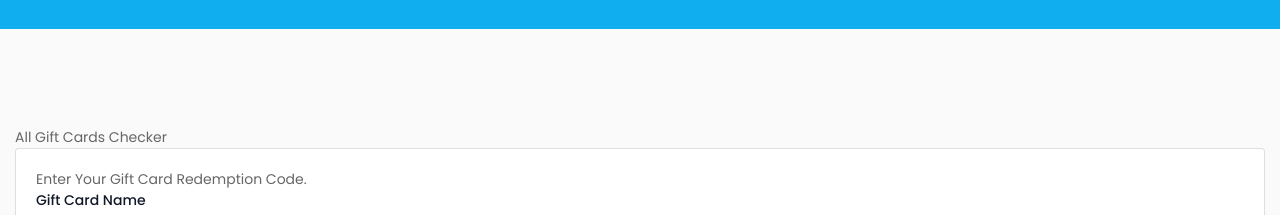
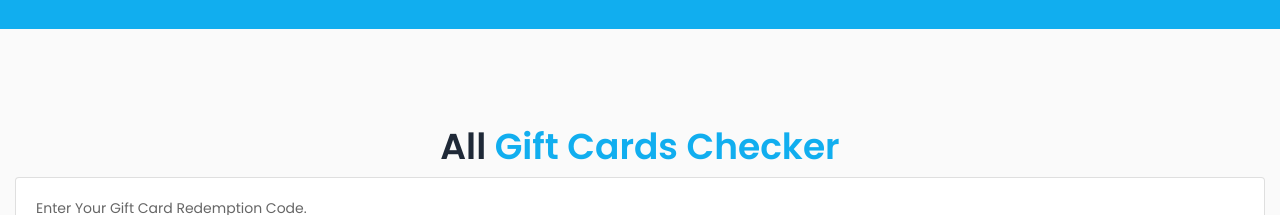
Before and after one commit to emmazyconcepts/Upwork-gig, a plain HTML site: page index.html in a window 1280 px wide. Shown: the part 840-1055 px from the top of the page. Drawn offline with nearby package versions, Linux system fonts and the light colour scheme; some packages are replaced by stand-ins of ours.

Commit message:
added some functions

```diff
--- a/index.html
+++ b/index.html
@@ -176,7 +176,8 @@
          <div id="verify"  class="about">
             <div class="container-fluid">
                <div class="section mt-2">
-                  <div class="section-title">All Gift Cards Checker</div>
+                  <h2 class="text-3xl text-center font-semibold text-gray-800 md:text-4xl">All  <span class="text-[#11aeef]">Gift Cards Checker</span></h2>
+
                   <div class="card">
                     <div class="card-body">
                       <div class="mb-05">Enter Your Gift Card Redemption Code.</div>
```
